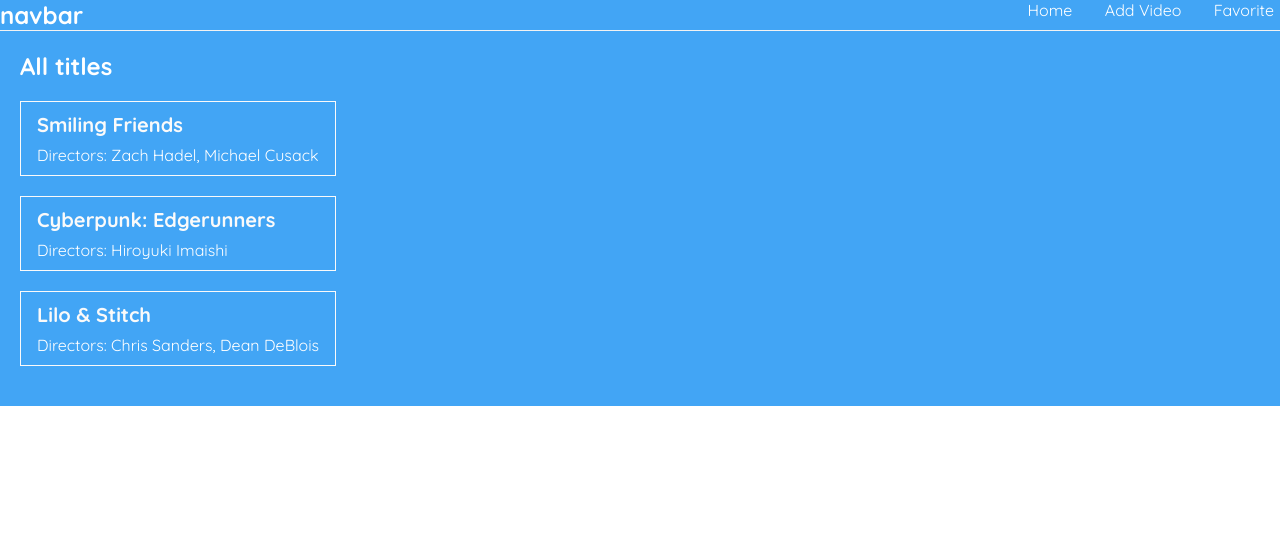
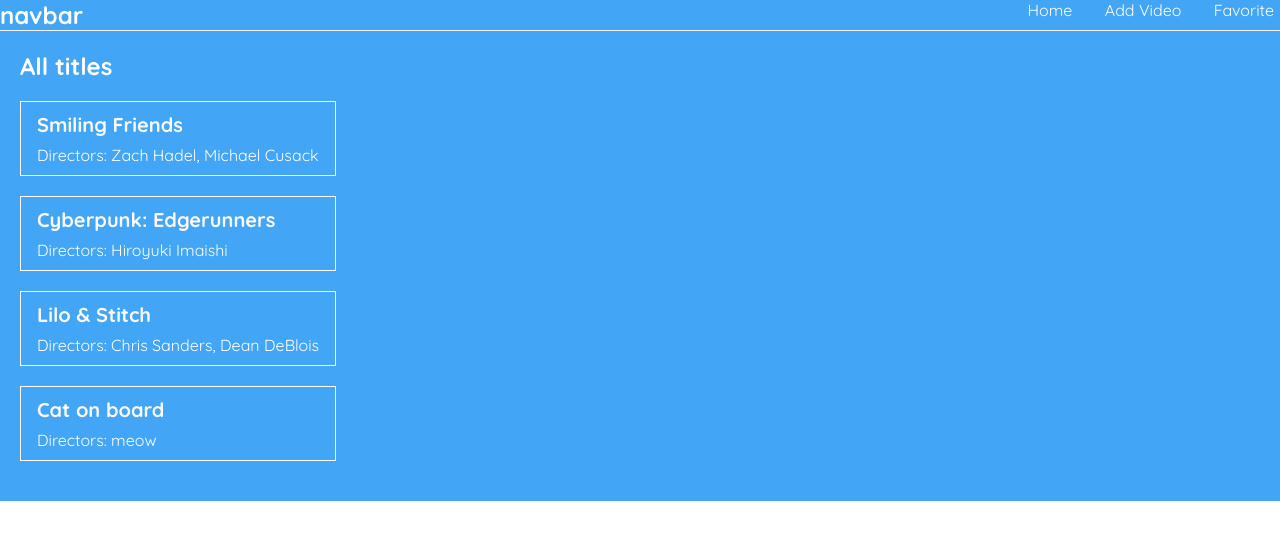
Before and after one commit to Walterhart/Test-Videos, a React (Create React App) app in the folder amnis-video/: page / in a window 1280 px wide. Shown: the top 540 px of the page. Built offline with nearby package versions, Linux system fonts and the light colour scheme; data requests are answered from the project's data file.

Commit message:
Add post request

```diff
--- a/amnis-video/data/db.json
+++ b/amnis-video/data/db.json
@@ -1,27 +1,32 @@
 {
-    "videos":
-    [
+  "videos": [
     {
       "title": "Smiling Friends",
       "description": "Smiling Friends Inc. is a small company whose main purpose is to bring happiness and make people smile. The series follows the day-to-day lives and misadventures of its representatives, the lazy, cynical Charlie, and the cheerful, optimistic Pim, as they try to cheer up and comfort the troubled people who call their company's hotline. They receive seemingly simple requests but the jobs turn out to be more complicated than they seem, making it difficult to bring happiness to the world.",
-            "directors":"Zach Hadel, Michael Cusack",
-            "source":"Adult Swim",
+      "directors": "Zach Hadel, Michael Cusack",
+      "source": "Adult Swim",
       "id": 1
     },
     {
       "title": "Cyberpunk: Edgerunners",
       "description": "A street kid tries to survive in a technology and body modification-obsessed city of the future; with everything to lose, he chooses to stay alive by becoming an edgerunner: a mercenary outlaw, also known as a cyberpunk.",
-            "directors":"Hiroyuki Imaishi",
-            "source":"Netflix",
+      "directors": "Hiroyuki Imaishi",
+      "source": "Netflix",
       "id": 2
     },
     {
-            "title":"Lilo & Stitch",
+      "title": "Lilo & Stitch",
       "description": "A tale of a young girl's close encounter with the galaxy's most wanted extraterrestrial. Lilo is a lonely Hawaiian girl who adopts a small ugly 'dog,' whom she names Stitch. Stitch would be the perfect pet if he weren't in reality a genetic experiment who has escaped from an alien planet and crash-landed on Earth. Through her love, faith and unwavering belief in ohana, the Hawaiian concept of family, Lilo helps unlock Stitch's heart and gives him the ability to care for someone else.",
-            "directors":"Chris Sanders, Dean DeBlois",
-            "source":"Disney",
+      "directors": "Chris Sanders, Dean DeBlois",
+      "source": "Disney",
       "id": 3
+    },
+    {
+      "title": "Cat on board",
+      "description": "meow",
+      "directors": "meow",
+      "source": "",
+      "id": 4
     }
   ]
-
 }
--- a/amnis-video/src/AddVideo.js
+++ b/amnis-video/src/AddVideo.js
@@ -7,11 +7,27 @@
     const [description, setDescription] = useState('');
     const [directors, setDirector] = useState('');
     const [source, setSource] = useState('');
+    const [isPending, setIsPending] = useState(false);
 
+    // hanlde form when sumbited
+    const handleSubmit = (e) => {
+        e.preventDefault();
+        const video = { title,description, directors, source  }
+
+        setIsPending(true);
+        fetch('http://localhost:8000/videos',{
+            method: 'Post',
+            headers: { "Content-Type":"application/json"},
+            body: JSON.stringify(video)
+        }) .then(() => {
+            console.log('Video submited');
+            setIsPending(false);
+        })
+    }
     return (
         <div className="addVideo">
             <h2>Add new video</h2>
-            <form>
+            <form onSubmit = {handleSubmit}>
                 <label>Title</label>
                     <input
                         type = "text"
@@ -42,7 +58,8 @@
                     onChange = {(e) => setDescription(e.target.value)}
                 ></textarea>
 
-                <button> Add video </button>
+                {!isPending && <button> Add video </button>}
+                {isPending && <button disabled> Adding video ..</button>}
             </form>
             <p>{title} </p>
             <p>{description} </p>
```
Lines whose indentation alone changed are shown as unchanged.
